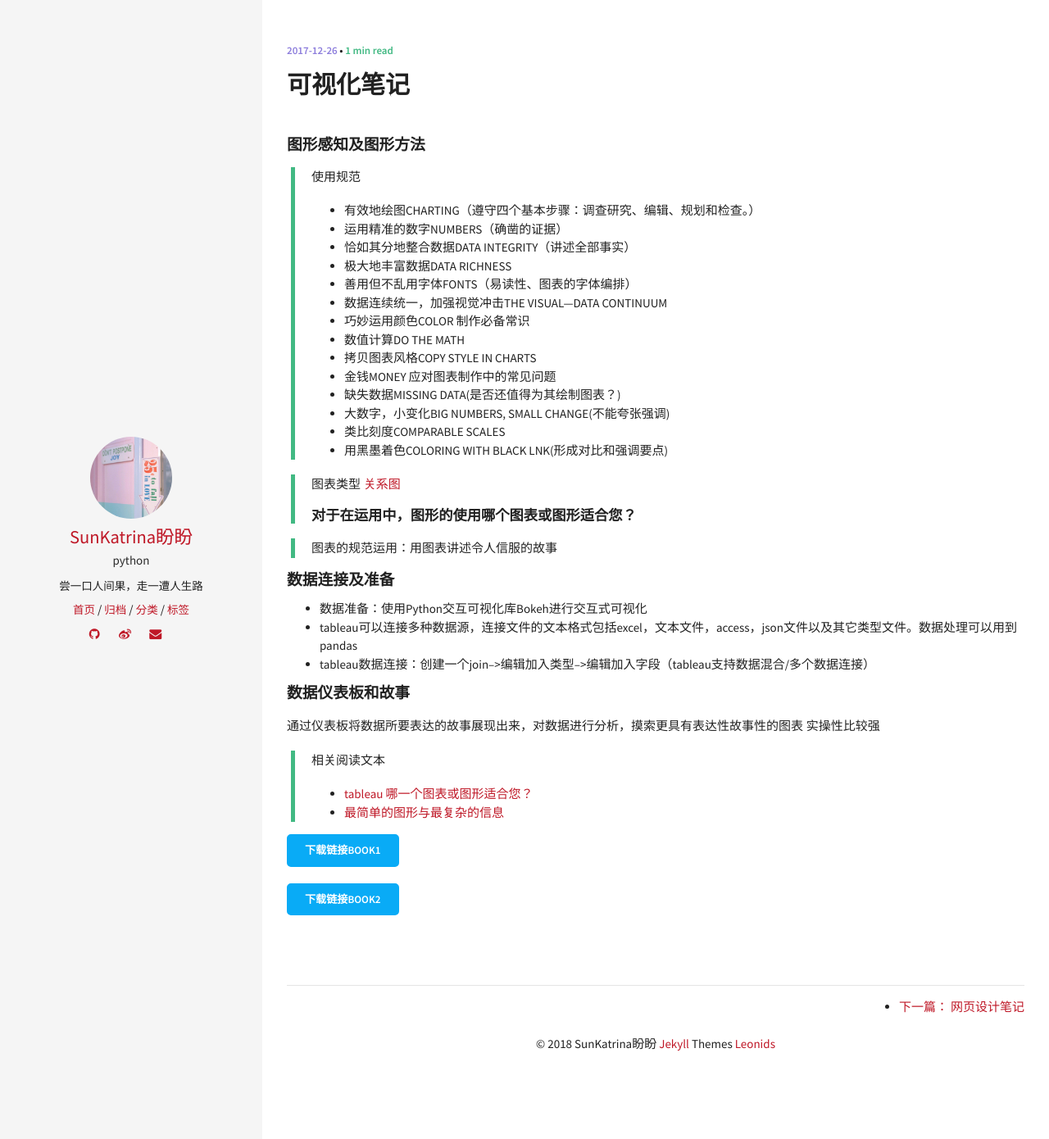
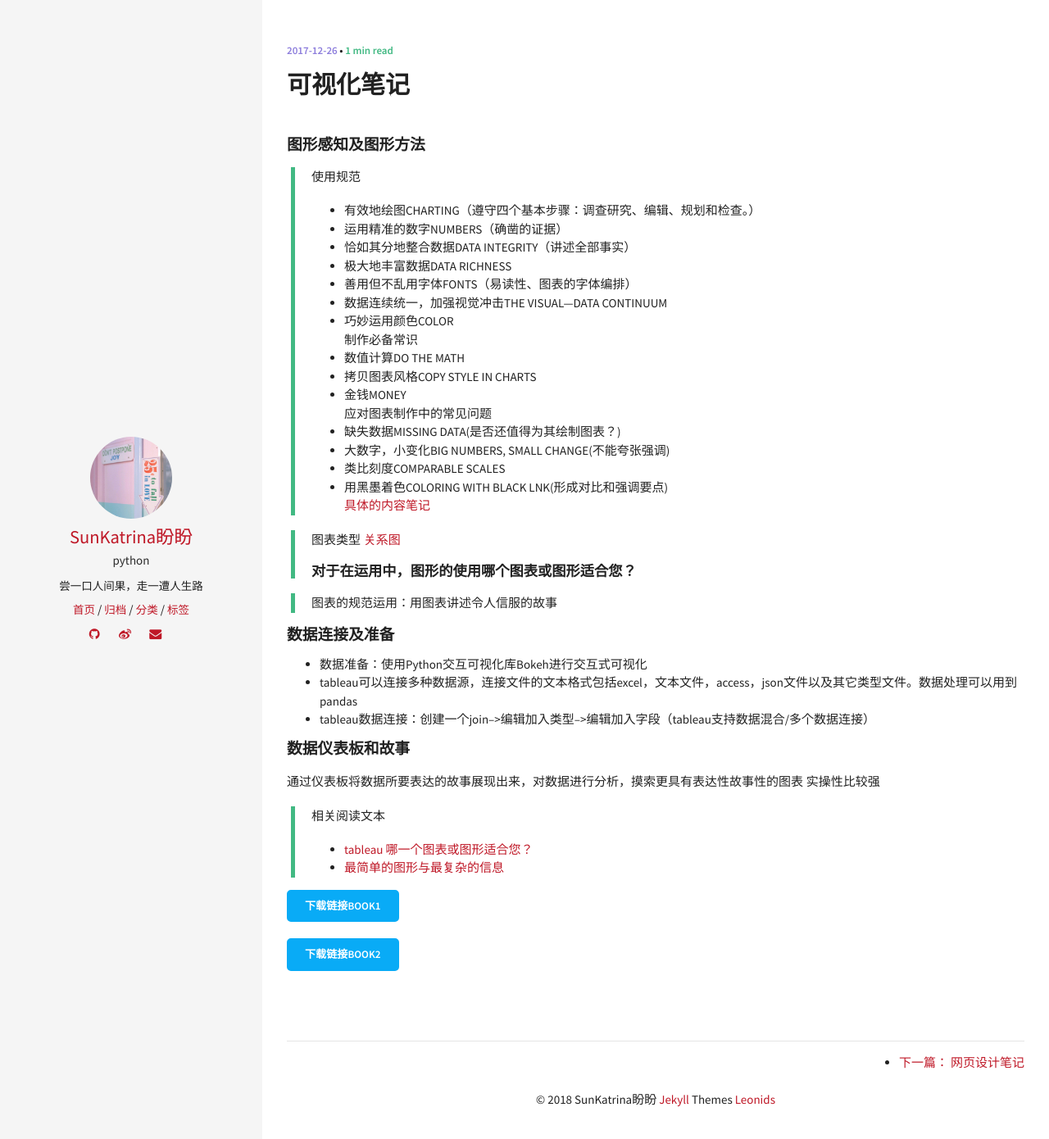
Before and after one commit to sunsipan/sunsipan.github.io, a Jekyll site: the page built from _posts/2017-12-26-Information-visualization.md, in a window 1280 px wide. Shown: the top 1390 px of the page at 82% size. Built offline with Jekyll 4.4.1, drawn with Linux system fonts in a browser that asks for light colours; comment, search, counter and statistics services are not loaded.

Commit message:
Update 2017-12-26-Information-visualization.md

```diff
--- a/_posts/2017-12-26-Information-visualization.md
+++ b/_posts/2017-12-26-Information-visualization.md
@@ -16,15 +16,19 @@ comments: true
 * 善用但不乱用字体FONTS（易读性、图表的字体编排）
 * 数据连续统一，加强视觉冲击THE VISUAL—DATA CONTINUUM
 * 巧妙运用颜色COLOR
+<br/>
 > 制作必备常识
 * 数值计算DO THE MATH
 * 拷贝图表风格COPY STYLE IN CHARTS
 * 金钱MONEY
+<br/>
 > 应对图表制作中的常见问题
 * 缺失数据MISSING DATA(是否还值得为其绘制图表？)
 * 大数字，小变化BIG NUMBERS, SMALL CHANGE(不能夸张强调)
 * 类比刻度COMPARABLE SCALES
 * 用黑墨着色COLORING WITH BLACK LNK(形成对比和强调要点)
+<br/>
+[具体的内容笔记](http://note.youdao.com/noteshare?id=ea6b05d28cf6b33b1d8e788731019ea5&sub=DD942031D94A4DD895742CF4CF993581)
 
 > 图表类型
 [关系图](http://note.youdao.com/noteshare?id=8868eabf7e87eabd43d6cc48f09334c1)
```
